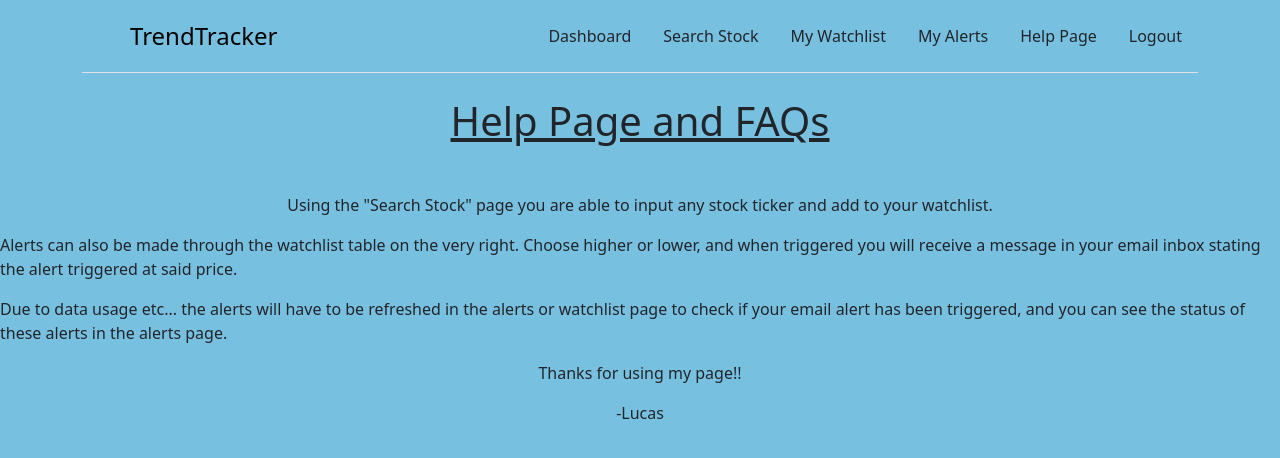
After one commit to lucasstone1025/Stock-Portfolio-Tracker, a Node server app: page /help in a window 1280 px wide. The commit adds this page. Shown: the top 458 px of the page. Run offline with Node 20, Linux system fonts and the light colour scheme; the visitor is signed in with stand-in values (Sample User, id 1); some libraries are stand-ins or nearby versions.

Commit message:
added help page

```diff
--- a/index.js
+++ b/index.js
@@ -182,6 +182,10 @@ app.get("/dashboard", requireLogin, (req,res) => {
 
 app.get("/search", requireLogin, async (req,res) => {
   res.render("search.ejs");
+});
+
+app.get("/help", requireLogin, async (req,res) => {
+  res.render("help.ejs");
 });
 
 app.get("/logout", async (req,res) => {
--- a/public/styles.css
+++ b/public/styles.css
@@ -5,7 +5,6 @@ body{
     align-items: center;
 
     background-color: #78C0E0;
-
 }
 
 table, th, td {
@@ -116,6 +115,12 @@ img {
     justify-content: center;
 }
 
+@media (max-width: 750px){
+    .result-container {
+        width : 85%;
+    }
+}
+
 .btn-refresh {
     display: inline-block;
     padding: 0.125em 0.25em;
--- /dev/null
+++ b/views/help.ejs
@@ -0,0 +1,34 @@
+<!DOCTYPE html>
+<html lang="en">
+<head>
+    <meta charset="UTF-8">
+    <meta name="viewport" content="width=device-width, initial-scale=1.0">
+    <title>Help Page</title>
+    <link href="https://cdn.jsdelivr.net/npm/bootstrap@5.3.6/dist/css/bootstrap.min.css" rel="stylesheet">
+    <link href="/styles.css" rel="stylesheet" />
+</head>
+<body>
+    <%- include('partials/header.ejs') %>
+    <h1 class="underline mb-5"> Help Page and FAQs </h1>
+    <p>Using the "Search Stock" page you are able to input any stock ticker and
+        add to your watchlist.
+    </p>
+    <p>Alerts can also be made through the watchlist table on the very right.
+        Choose higher or lower, and when triggered you will receive a message in
+        your email inbox stating the alert triggered at said price.
+    </p>
+    <p>
+        Due to data usage etc... the alerts will have to be refreshed in the
+        alerts or watchlist page to check if your email alert has been triggered,
+        and you can see the status of these alerts in the alerts page.
+    </p>
+    <p>
+        Thanks for using my page!!
+    </p>
+    <p>
+        -Lucas
+    </p>
+
+
+</body>
+</html>
--- a/views/partials/header.ejs
+++ b/views/partials/header.ejs
@@ -21,6 +21,7 @@
             <li class="nav-item"><a href="/search" class="nav-link text-dark">Search Stock</a></li>
             <li class="nav-item"><a href="/watchlist" class="nav-link text-dark">My Watchlist</a></li>
             <li class="nav-item"><a href="/alerts" class="nav-link text-dark">My Alerts</a></li>
+            <li class="nav-item"><a href="/help" class="nav-link text-dark">Help Page</a></li>
             <li class="nav-item"><a href="/login" class="nav-link text-dark">Logout</a></li>
           </ul>
         </header>
```
